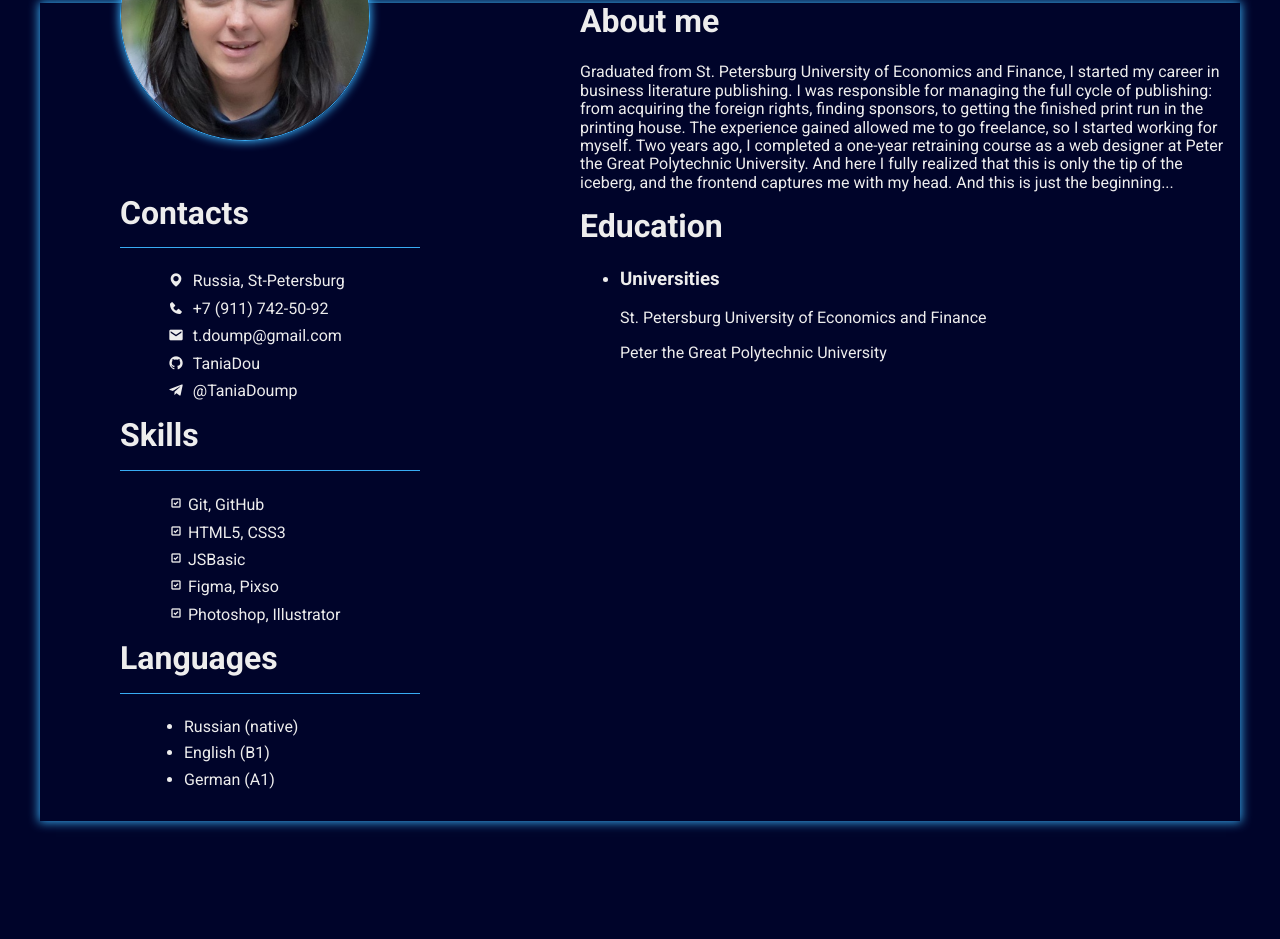
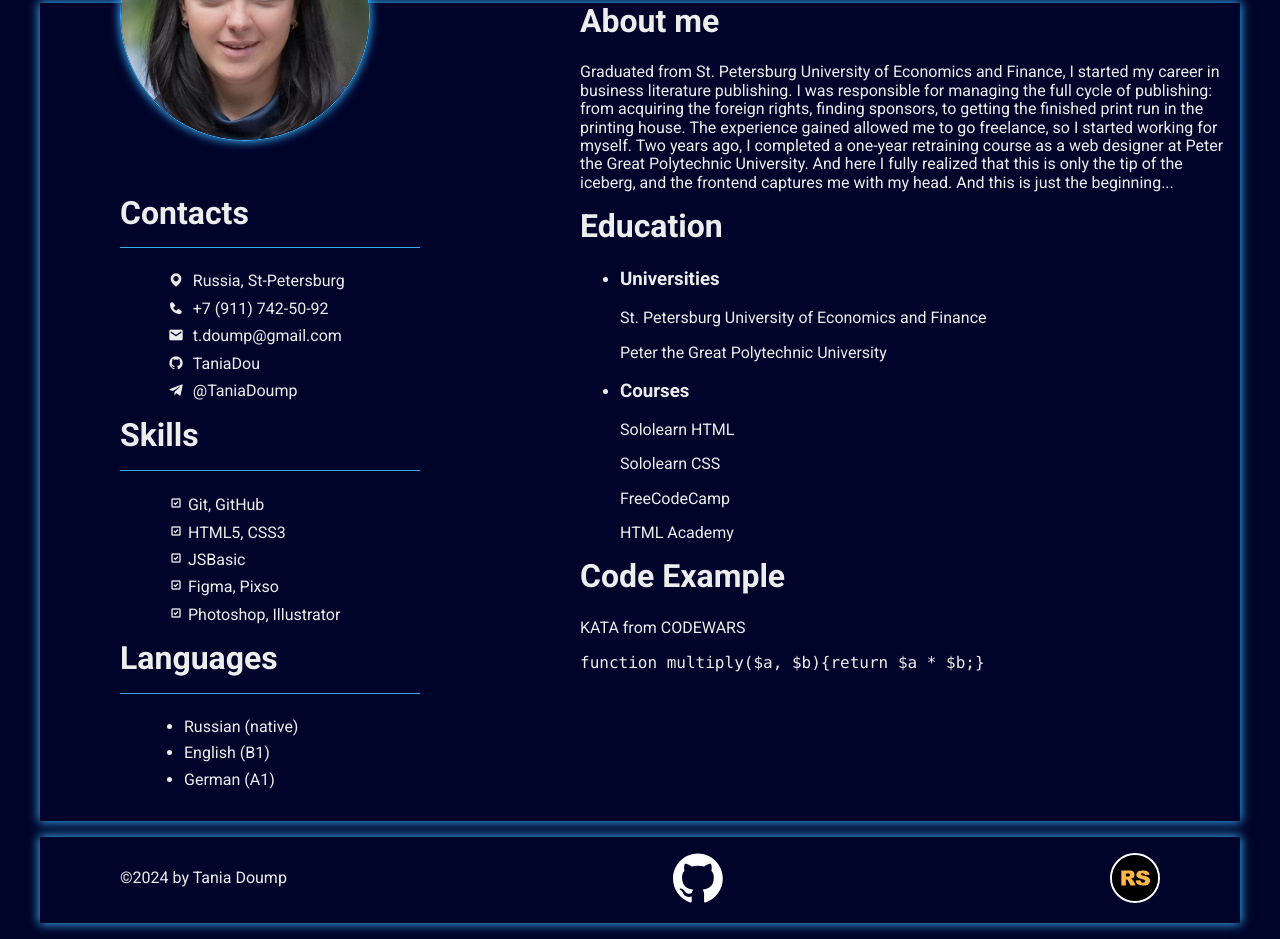
Before and after one commit to TaniaDou/rsschool-cv, a website: page index.html in a window 1280 px wide. Shown: the part 231-1170 px from the top of the page. Before the commit the page ends 1068 px from the top, so only its background shows below. Drawn offline with nearby package versions, Linux system fonts and the light colour scheme; files that its build step writes are made by us from their sources.

Commit message:
feat: add footer layout and style

```diff
--- a/css/style.css
+++ b/css/style.css
@@ -127,3 +127,18 @@ body {
 .right-content {
   width: 55%;
 }
+.education__link:hover,
+.education__link:active {
+  color: var(--main-color)
+}
+
+/*FOOTER*/
+.footer .wrapper {
+  display: flex;
+  justify-content: space-between;
+  padding: 1rem 5rem;
+}
+.rs__img {
+  border: 2px solid white;
+  border-radius: 50%;
+}
--- a/index.html
+++ b/index.html
@@ -102,14 +102,47 @@
                         <p class="education__desc">St. Petersburg University of Economics and Finance</p>
                         <p class="education__desc">Peter the Great Polytechnic University</p>
                     </li>
+                    <li class="education__item">
+                        <h3 class="education__title">Courses</h3>
+                        <p class="education__desc"><a href="https://www.sololearn.com/certificates/CT-7JUPHIYY" class="education__link link">Sololearn HTML</a></p>
+                        <p class="education__desc"><a href="https://www.sololearn.com/certificates/CT-9PYVQ2KH" class="education__link link">Sololearn CSS</a></p>
+                        <p class="education__desc"><a href="https://www.freecodecamp.org/" class="education__link link">FreeCodeCamp</a></p>
+                        <p class="education__desc"><a href="https://htmlacademy.ru/" class="education__link link">HTML Academy</a></p>
+                    </li>
 
                 </ul>
+            </section>
+            <section class="code" id="code">
+                <h2 class="section__title code__title">Code Example</h2>
+                <div class="code-name">KATA from CODEWARS</div>
+                <pre class="code-text"><code>function multiply($a, $b){return $a * $b;}</code></pre>
+
 
             </section>
         </div>
     </div>
 
 </main>
+<footer class="footer">
+    <div class="wrapper">
+
+        <p class="footer-copyright">&#169;2024 by Tania Doump</p>
+        <a class="github__link link" href="https://github.com/TaniaDou" aria-label="link to github">
+            <svg width="50" height="50" viewBox="0 0 98 96" xmlns="http://www.w3.org/2000/svg">
+                <path fill-rule="evenodd" clip-rule="evenodd"
+                    d="M48.854 0C21.839 0 0 22 0 49.217c0 21.756 13.993 40.172 33.405 46.69 2.427.49 3.316-1.059 3.316-2.362 0-1.141-.08-5.052-.08-9.127-13.59 2.934-16.42-5.867-16.42-5.867-2.184-5.704-5.42-7.17-5.42-7.17-4.448-3.015.324-3.015.324-3.015 4.934.326 7.523 5.052 7.523 5.052 4.367 7.496 11.404 5.378 14.235 4.074.404-3.178 1.699-5.378 3.074-6.6-10.839-1.141-22.243-5.378-22.243-24.283 0-5.378 1.94-9.778 5.014-13.2-.485-1.222-2.184-6.275.486-13.038 0 0 4.125-1.304 13.426 5.052a46.97 46.97 0 0 1 12.214-1.63c4.125 0 8.33.571 12.213 1.63 9.302-6.356 13.427-5.052 13.427-5.052 2.67 6.763.97 11.816.485 13.038 3.155 3.422 5.015 7.822 5.015 13.2 0 18.905-11.404 23.06-22.324 24.283 1.78 1.548 3.316 4.481 3.316 9.126 0 6.6-.08 11.897-.08 13.526 0 1.304.89 2.853 3.316 2.364 19.412-6.52 33.405-24.935 33.405-46.691C97.707 22 75.788 0 48.854 0z"
+                    fill="#fff" />
+            </svg>
+        </a>
+        <a class="rs__link link" href="https://rs.school/courses/javascript-ru" aria-label="link to RS School">
+            <img src="images/rs_school_js.svg" alt="RSSChool logo" class="rs__img" width="50">
+        </a>
+
+
+    </div>
+
+
+</footer>
 
 </body>
 </html>
```
Also changed, not shown: images/rs_school_js.svg (added).
